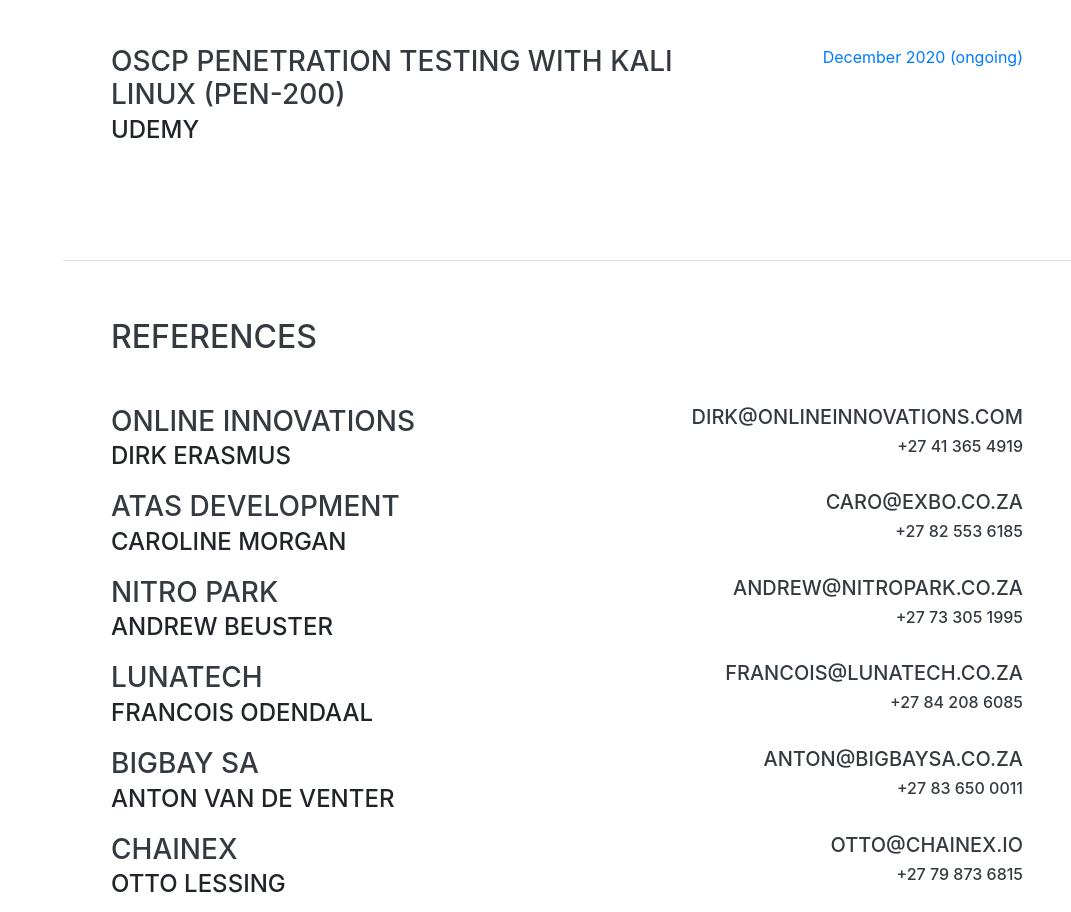
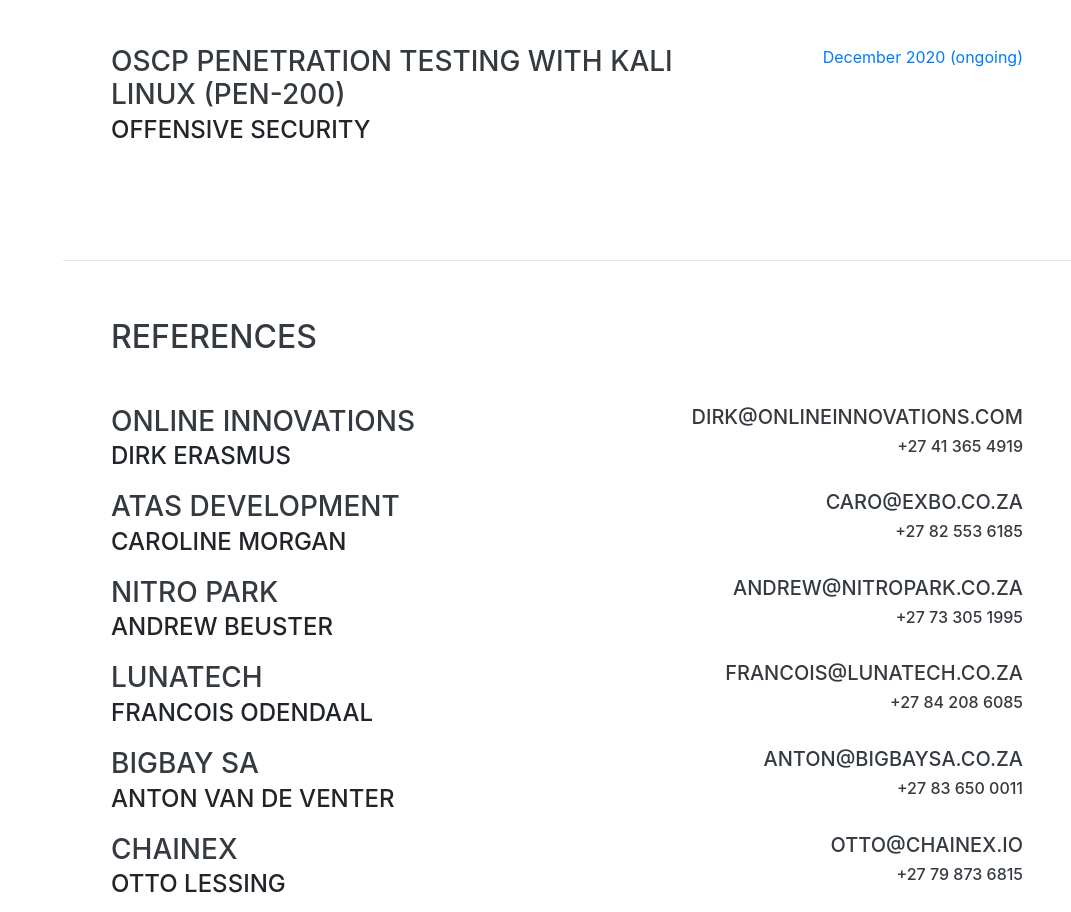
Before and after one commit to chrismeistre/resume, a website with bundled scripts: page index.html in a window 1280 px wide. Shown: the part 7505-8417 px from the top of the page, without its empty margins (209-1280 px from the left). Built offline with nearby package versions, Linux system fonts and the light colour scheme; a web font is replaced by a local one.

Commit message:
Update index.html

```diff
--- a/index.html
+++ b/index.html
@@ -305,7 +305,7 @@
         <div class="resume-item d-flex flex-column flex-md-row justify-content-between mb-5">
           <div class="resume-content">
             <h3 class="mb-0">OSCP Penetration Testing with Kali Linux (PEN-200)</h3>
-            <div class="subheading mb-3">Udemy</div>
+            <div class="subheading mb-3">Offensive Security</div>
           </div>
           <div class="resume-date text-md-right">
             <span class="text-primary">December 2020 (ongoing)</span>
```
